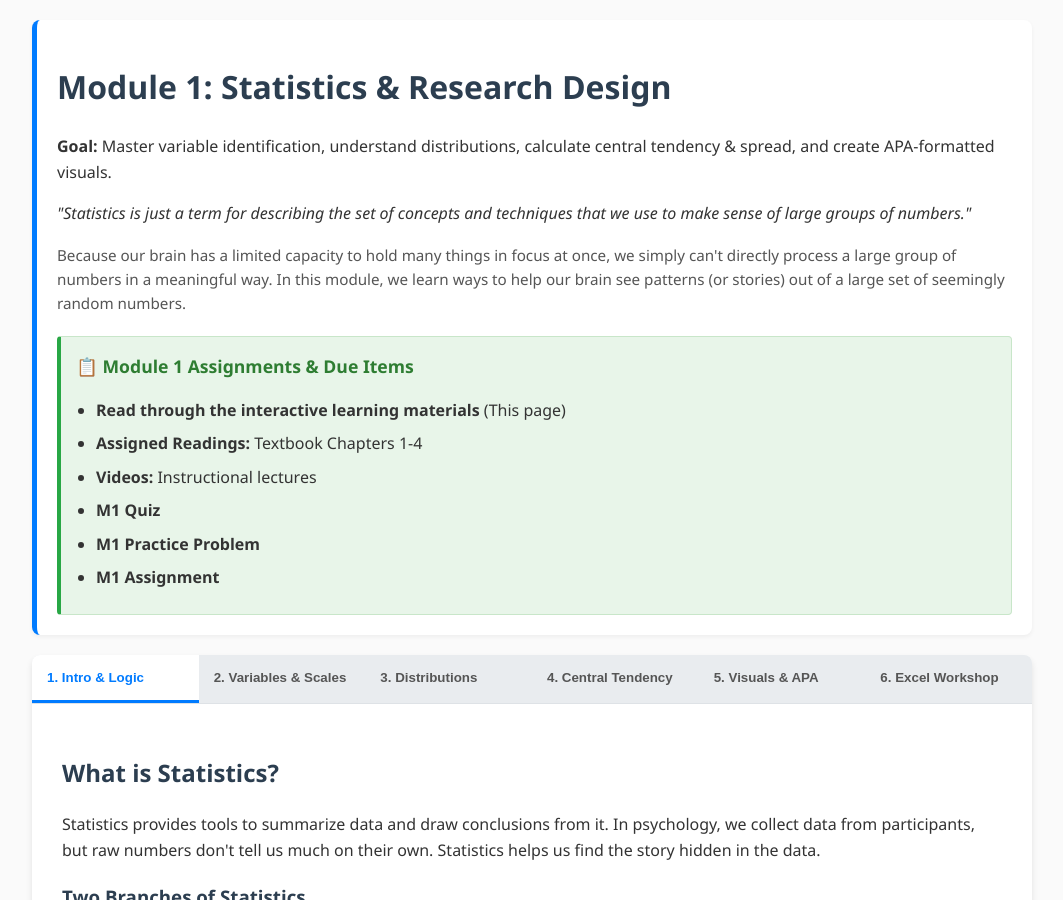
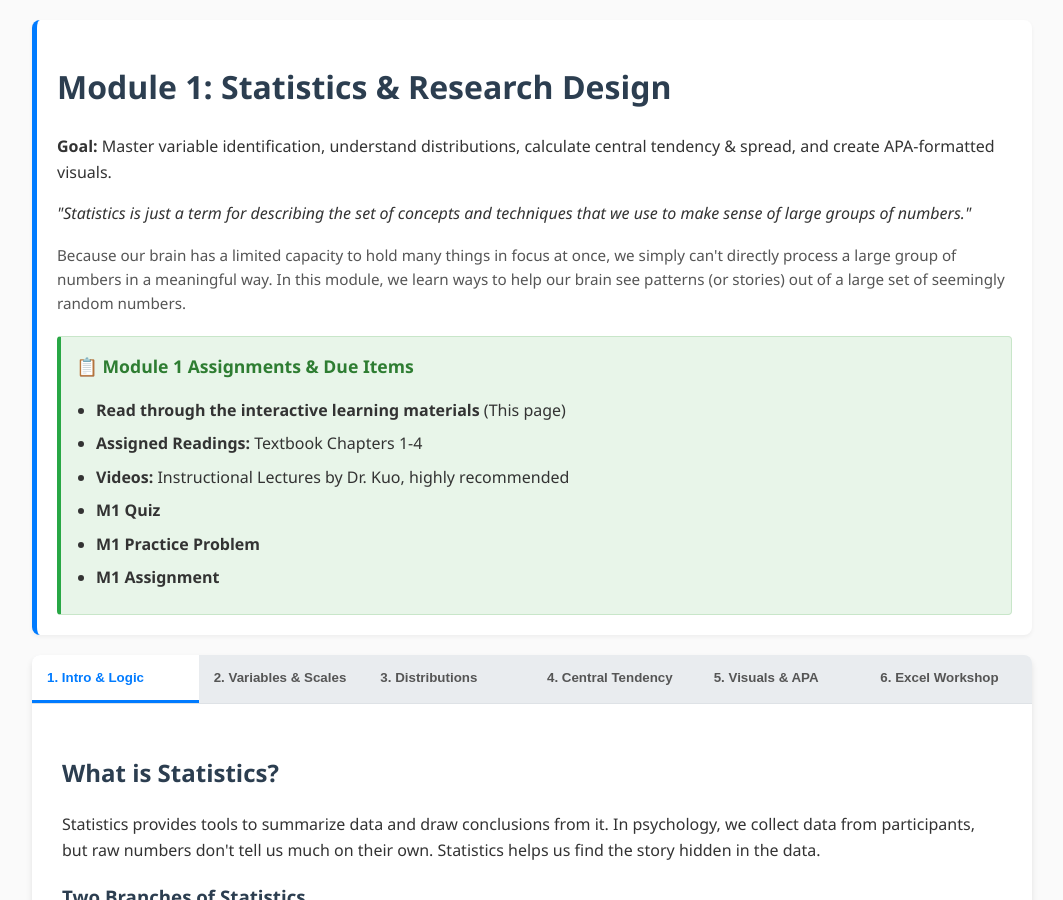
Before and after one commit to a-bonus/a-bonus.github.io, a Jekyll site: the page psy230/m1-lecture.html, which Jekyll copies as it is, in a window 1280 px wide and 900 px high. Shown: the whole window, without its empty margins (108-1171 px from the left). Built offline with Jekyll 4.4.1, drawn with Linux system fonts in a browser that asks for light colours.

Commit message:
Update video section in M1 lecture to specify instructional lectures by Dr. Kuo as highly recommended, enhancing clarity for students.

```diff
--- a/psy230/m1-lecture.html
+++ b/psy230/m1-lecture.html
@@ -195,7 +195,7 @@
             <ul>
                 <li><strong>Read through the interactive learning materials</strong> (This page)</li>
                 <li><strong>Assigned Readings:</strong> Textbook Chapters 1-4</li>
-                <li><strong>Videos:</strong> Instructional lectures</li>
+                <li><strong>Videos:</strong> Instructional Lectures by Dr. Kuo, highly recommended</li>
                 <li><strong>M1 Quiz</strong></li>
                 <li><strong>M1 Practice Problem</strong></li>
                 <li><strong>M1 Assignment</strong></li>
```
